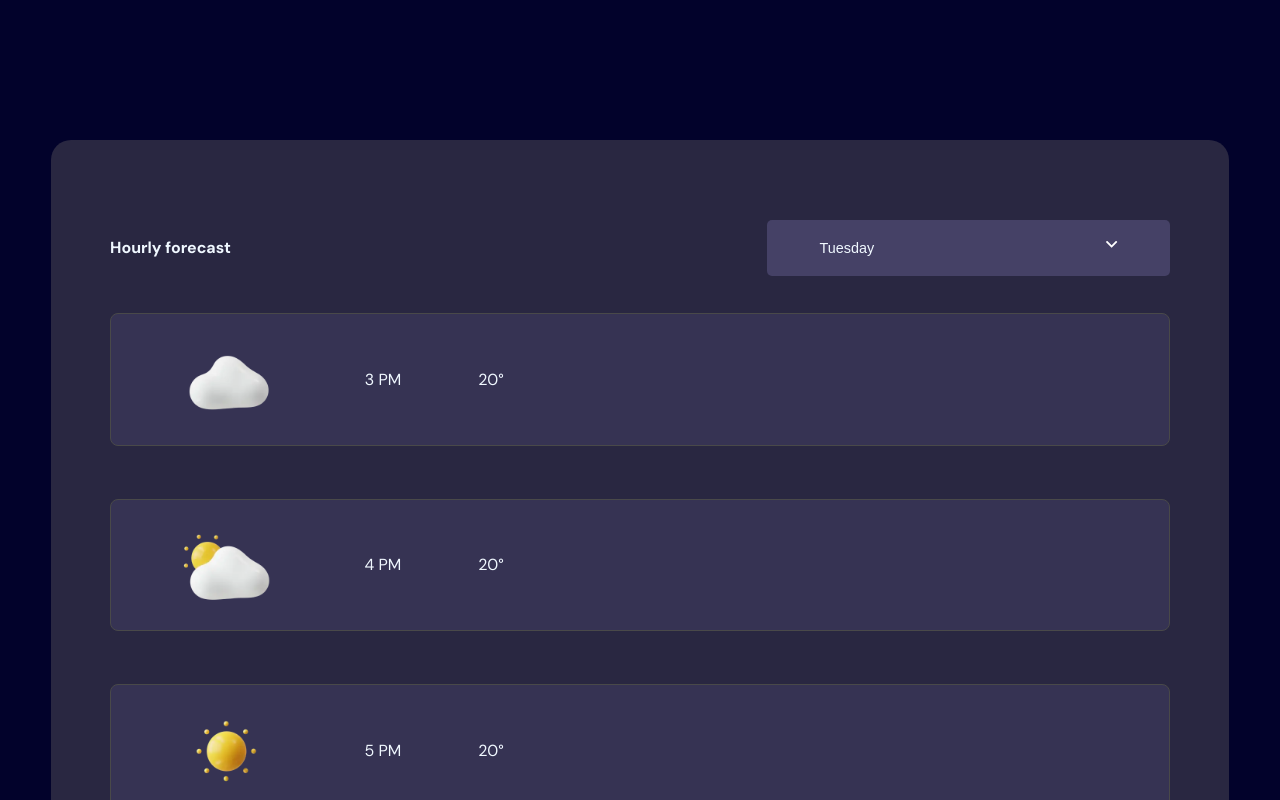
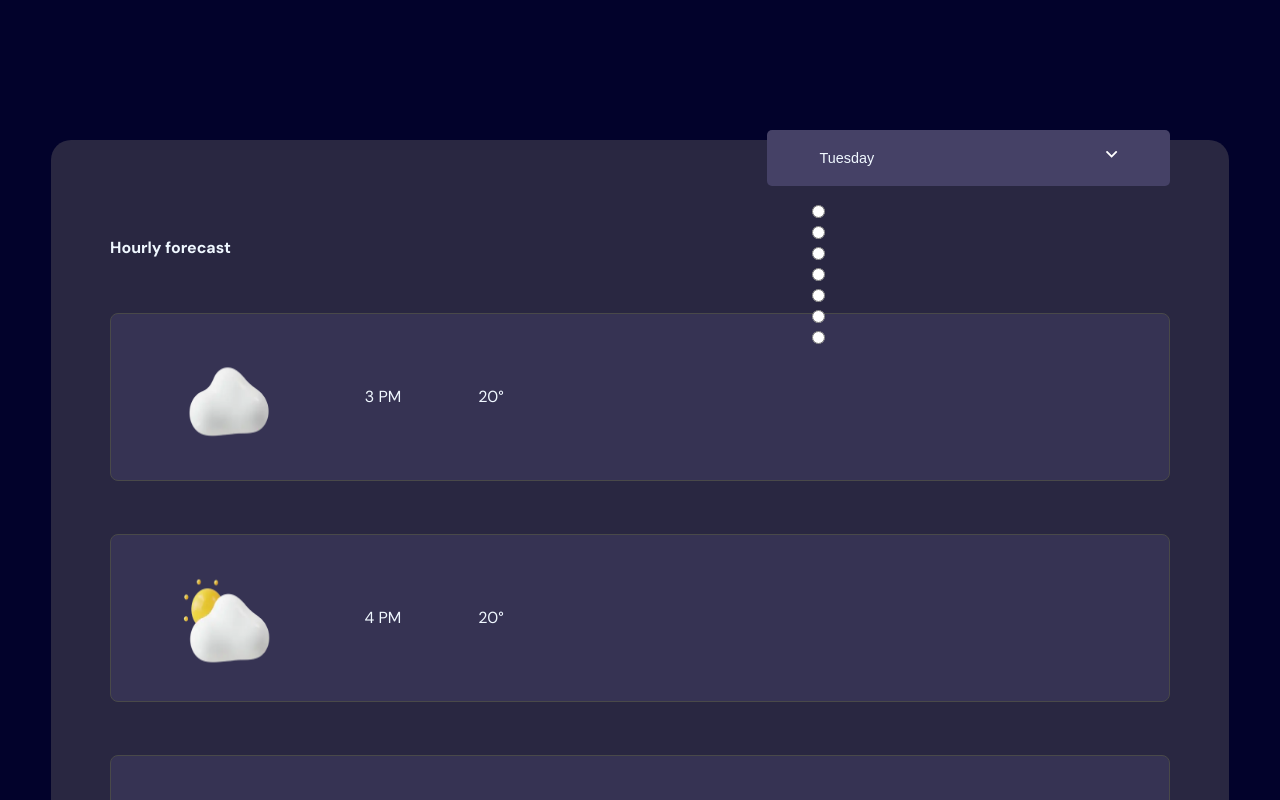
Before and after one commit to BYDINARES/weather-app-main, a React (Vite) app: page / in a window 1280 px wide. Shown: the part 5500-6300 px from the top of the page. Built offline with nearby package versions, Linux system fonts and the light colour scheme.

Commit message:
Trying to make the hourly-forecast consider the present hour and creating the hourly-dropdown

```diff
--- a/src/App.css
+++ b/src/App.css
@@ -383,7 +383,7 @@ html body #root main section.hourly-forecast ul.hours-list li {
   display: flex;
   flex-direction: row;
   align-items: center;
-  height: 7.5%;
+  height: 9.5%;
   width: 100%;
   box-sizing: border-box;
   padding-left: 5%;
--- a/src/App.jsx
+++ b/src/App.jsx
@@ -8,12 +8,12 @@ import weatherNowLogo from "./images/logo.svg";
 import checkMark from "./images/icon-checkmark.svg";
 import iconDrizzle from "./images/icon-drizzle.webp";
 import iconDropdown from "./images/icon-dropdown.svg"; //<==========
-import iconError from "./images/icon-error.svg";
+// import iconError from "./images/icon-error.svg";
 import iconFog from "./images/icon-fog.webp";
-import iconLoading from "./images/icon-loading.svg";
+// import iconLoading from "./images/icon-loading.svg";
 import iconSearch from "./images/icon-search.svg";
 
-import iconRetry from "./images/icon-retry.svg";
+// import iconRetry from "./images/icon-retry.svg";
 import iconUnits from "./images/icon-units.svg";
 //Forcast icons
 import iconOvercast from "./images/icon-overcast.webp";
@@ -38,6 +38,9 @@ function App() {
   //Search nav
   const [weatherData, setWeatherData] = useState({});
   const [searchQuery, setSearchQuery] = useState("");
+
+  //Hourly dropdown
+  const [openHourlyDropdown, setOpenHourlyDropdown] = useState(false);
 
   //======== Efects =======
   useEffect(() => {
@@ -204,11 +207,11 @@ function App() {
     }
 
     // Always return exactly 10 hours
-    const next10 = hourly.slice(startIndex, startIndex + 10);
+    const next8 = hourly.slice(startIndex, startIndex + 8);
 
     return (
       <ul className="hours-list">
-        {next10.map((h, i) => {
+        {next8.map((h, i) => {
           const hr = h.date.getHours();
           const label =
             hr === 0
@@ -629,6 +632,55 @@ function App() {
                 Tuesday
                 <img src={iconDropdown} alt="Dropdown icon" />
               </button>
+              {weatherData.location ? (
+                weatherData.daily.time.map((day) => {
+                  const date = new Date(day);
+                  const weekday = date.toLocaleDateString("en-US", {
+                    weekday: "long",
+                  });
+
+                  return (
+                    <label>
+                      <input key={day} />
+                      {weekday}
+                    </label>
+                  );
+                })
+              ) : (
+                <article className="hourly-dropdown">
+                  <ul>
+                    <div>
+                      <label>
+                        <input name="day-forecast" id="day-1" type="radio" />
+                      </label>
+                    </div>
+                    <div>
+                      <label htmlFor=""></label>
+                      <input name="day-forecast" id="day-2" type="radio" />
+                    </div>
+                    <div>
+                      <label htmlFor=""></label>
+                      <input name="day-forecast" id="day-3" type="radio" />
+                    </div>
+                    <div>
+                      <label htmlFor=""></label>
+                      <input name="day-forecast" id="day-4" type="radio" />
+                    </div>
+                    <div>
+                      <label htmlFor=""></label>
+                      <input name="day-forecast" id="day-5" type="radio" />
+                    </div>
+                    <div>
+                      <label htmlFor=""></label>
+                      <input name="day-forecast" id="day-6" type="radio" />
+                    </div>
+                    <div>
+                      <label htmlFor=""></label>
+                      <input name="day-forecast" id="day-7" type="radio" />
+                    </div>
+                  </ul>
+                </article>
+              )}
             </section>
           </div>
           {weatherData.location ? (
--- a/src/SCSS/App.scss
+++ b/src/SCSS/App.scss
@@ -426,7 +426,7 @@ html {
               display: flex;
               flex-direction: row;
               align-items: center;
-              height: 7.5%;
+              height: 9.5%;
               width: 100%;
               box-sizing: border-box;
 
```
